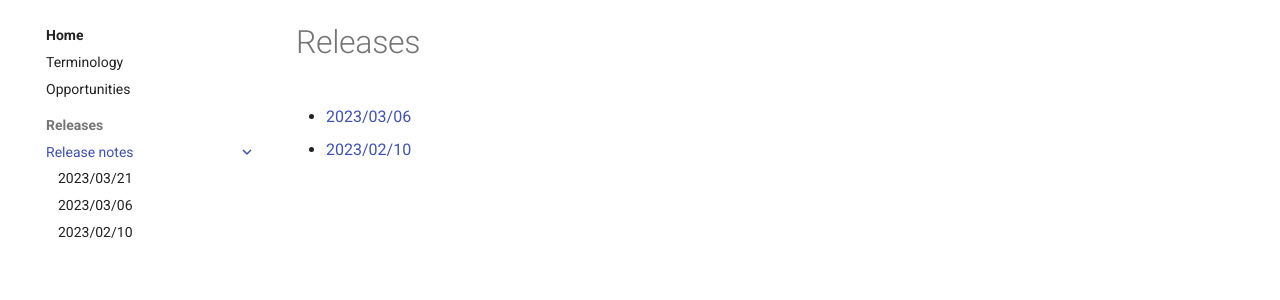
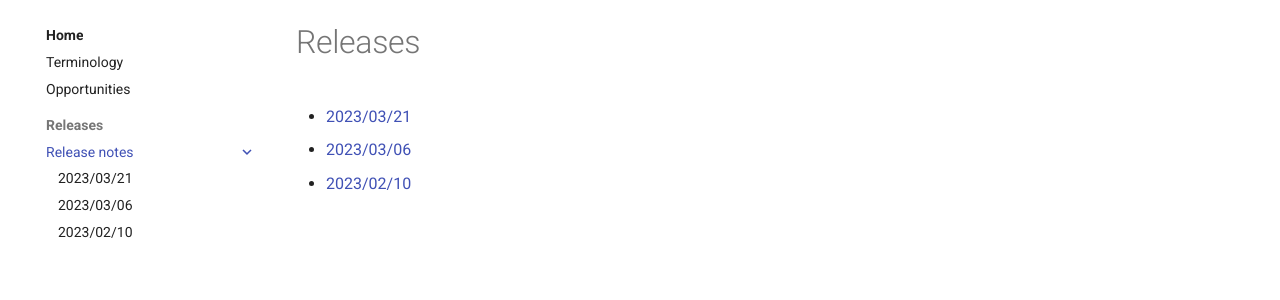
Before and after one commit to lambda-feedback/user-documentation, an MkDocs documentation site: the page built from docs/releases/index.md, in a window 1280 px wide. Shown: the part 124-424 px from the top of the page. Built offline with MkDocs 1.6.1 and Material for MkDocs 9.7.7, drawn with Linux system fonts in a browser that asks for light colours.

Commit message:
And another correction

```diff
--- a/docs/releases/index.md
+++ b/docs/releases/index.md
@@ -1,4 +1,5 @@
 # Releases
 
+- [2023/03/21](release_2023_03_21.md)
 - [2023/03/06](release_2023_03_06.md)
 - [2023/02/10](release_2023_02_10.md)
```
